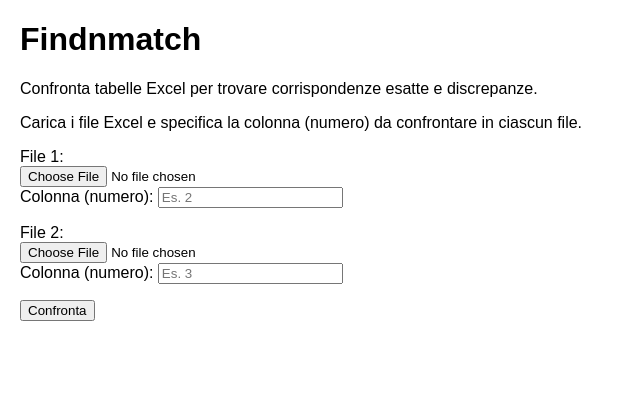
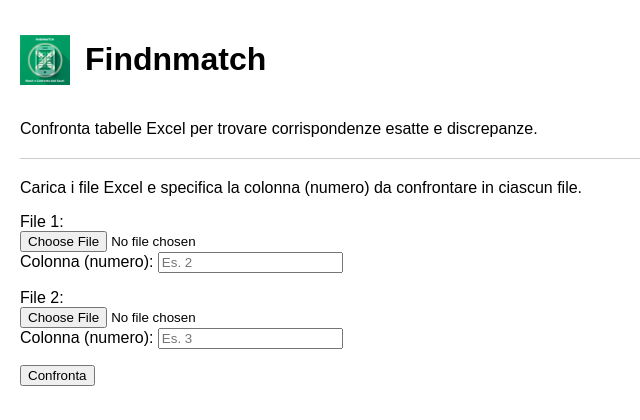
Before and after one commit to pezzaliapp/FINDNMATCH, a Flask app: page / in a window 1280 px wide. Shown: the top 420 px of the page, without its empty margins (0-640 px from the left). Run offline with Flask 3, Linux system fonts and the light colour scheme.

Commit message:
Aggiornato index.html: aggiunta icona e riga divisoria

```diff
--- a/templates/index.html
+++ b/templates/index.html
@@ -4,14 +4,42 @@
     <meta charset="UTF-8">
     <title>Findnmatch - Confronta Tabelle Excel</title>
     <style>
-        body { font-family: Arial, sans-serif; margin: 20px; }
+        body {
+            font-family: Arial, sans-serif;
+            margin: 20px;
+        }
+        header {
+            display: flex;
+            align-items: center;
+            margin-bottom: 20px;
+        }
+        header img {
+            width: 50px;
+            height: 50px;
+            margin-right: 15px;
+        }
+        .product-info {
+            margin-bottom: 20px;
+        }
+        hr {
+            border: 0;
+            border-top: 1px solid #ccc;
+            margin: 20px 0;
+        }
     </style>
 </head>
 <body>
+    <header>
+        <img src="/static/FINDNMATCH.png" alt="Findnmatch Icon">
         <h1>Findnmatch</h1>
-    <p>
+    </header>
+
+    <p class="product-info">
         Confronta tabelle Excel per trovare corrispondenze esatte e discrepanze.
     </p>
+
+    <hr>
+
     <p>
         Carica i file Excel e specifica la colonna (numero) da confrontare in ciascun file.
     </p>
```
Lines whose indentation alone changed are shown as unchanged.
